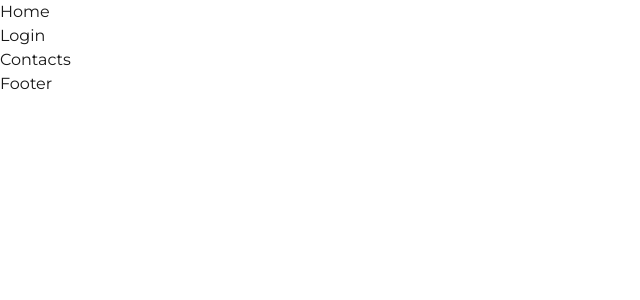
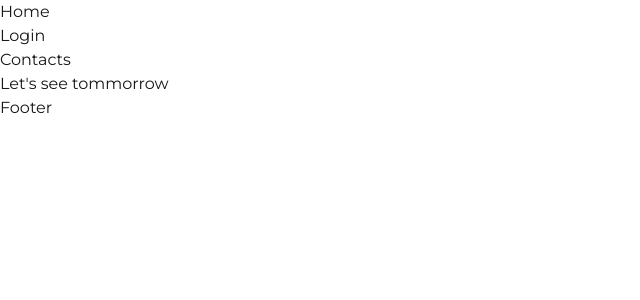
Before and after one commit to rudrasaiprasad1/todo-app, a Next.js app: page / in a window 1280 px wide. Shown: the top 300 px of the page, without its empty margins (0-640 px from the left). Built offline with nearby package versions, Linux system fonts and the light colour scheme.

Commit message:
layout component updated

```diff
--- a/components/Header.jsx
+++ b/components/Header.jsx
@@ -6,6 +6,7 @@ const Header = () => {
           <li>Home</li>
           <li>Login</li>
           <li>Contacts</li>
+          <li>Let's see tommorrow </li>
         </ul>
       </div>
     </>
```
